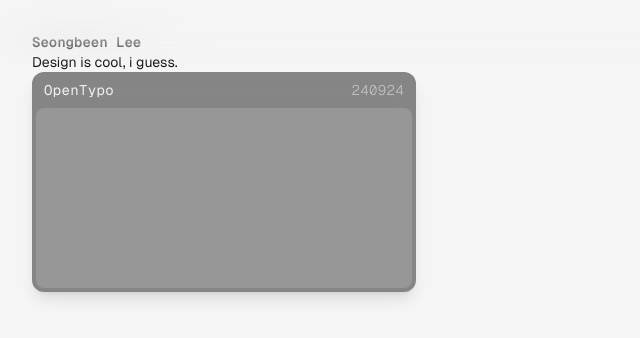
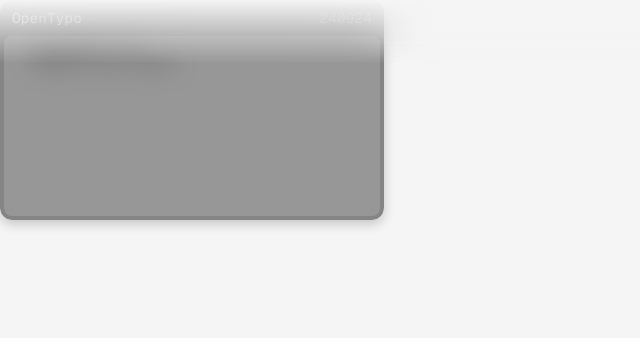
Before and after one commit to vynnlee/thevynn, a Next.js app: page / in a window 1280 px wide. Shown: the top 338 px of the page, without its empty margins (0-640 px from the left). Built offline with nearby package versions, Linux system fonts and the light colour scheme.

Commit message:
Draggable Init

```diff
--- a/src/components/DraggableCard.tsx
+++ b/src/components/DraggableCard.tsx
@@ -1,10 +1,66 @@
-import Draggable from "react-draggable";
-import React from "react";
+import React, { useState, useRef, useEffect } from "react";
 
 const DraggableCard: React.FC = () => {
+  const [isDragging, setIsDragging] = useState(false);
+  const [position, setPosition] = useState({ x: 0, y: 0 });
+  const [offset, setOffset] = useState({ x: 0, y: 0 });
+  const requestRef = useRef<number | null>(null);
+
+  const handleMouseDown = (e: React.MouseEvent<HTMLDivElement>) => {
+    setIsDragging(true);
+    setOffset({
+      x: e.clientX - position.x,
+      y: e.clientY - position.y,
+    });
+  };
+
+  const handleMouseMove = (e: MouseEvent) => {
+    if (isDragging) {
+      if (requestRef.current) {
+        cancelAnimationFrame(requestRef.current);
+      }
+
+      requestRef.current = requestAnimationFrame(() => {
+        setPosition({
+          x: e.clientX - offset.x,
+          y: e.clientY - offset.y,
+        });
+      });
+    }
+  };
+
+  const handleMouseUp = () => {
+    setIsDragging(false);
+    if (requestRef.current) {
+      cancelAnimationFrame(requestRef.current);
+    }
+  };
+
+  useEffect(() => {
+    document.addEventListener("mousemove", handleMouseMove);
+    document.addEventListener("mouseup", handleMouseUp);
+
+    return () => {
+      document.removeEventListener("mousemove", handleMouseMove);
+      document.removeEventListener("mouseup", handleMouseUp);
+    };
+  }, [isDragging, offset]);
+
   return (
-    <Draggable scale={1}>
-      <div className="flex flex-col p-1 rounded-xl max-w-[24rem] bg-neutral-900/50 backdrop-blur-md cursor-move transition-all duration-300 ease-[cubic-bezier(0.22,1,0.36,1)] shadow-lg active:scale-125 active:shadow-2xl">
+    <div
+      style={{
+        transform: `scale(${isDragging ? 1.05 : 1})`,
+        left: `${position.x}px`,
+        top: `${position.y}px`,
+        transition: "transform 0.2s ease, box-shadow 0.2s ease", // Transition for both scale and shadow
+        boxShadow: isDragging
+          ? "0 8px 24px rgba(0, 0, 0, 0.25)"
+          : "0 4px 12px rgba(0, 0, 0, 0.2)", // Smooth shadow transition
+      }}
+      className="absolute rounded-xl overflow-hidden"
+      onMouseDown={handleMouseDown}
+    >
+      <div className="flex flex-col p-1  w-[24rem] bg-neutral-900/50 backdrop-blur-md cursor-move select-none">
         <div className="flex flex-row gap-2 justify-between">
           <p className="px-2 pt-1 pb-2 font-geistMono font-regular text-sm text-white/90 tracking-wide">
             OpenTypo
@@ -15,7 +71,7 @@ const DraggableCard: React.FC = () => {
         </div>
         <div className="h-[180px] rounded-lg bg-white/15 w-full"></div>
       </div>
-    </Draggable>
+    </div>
   );
 };
 
```
